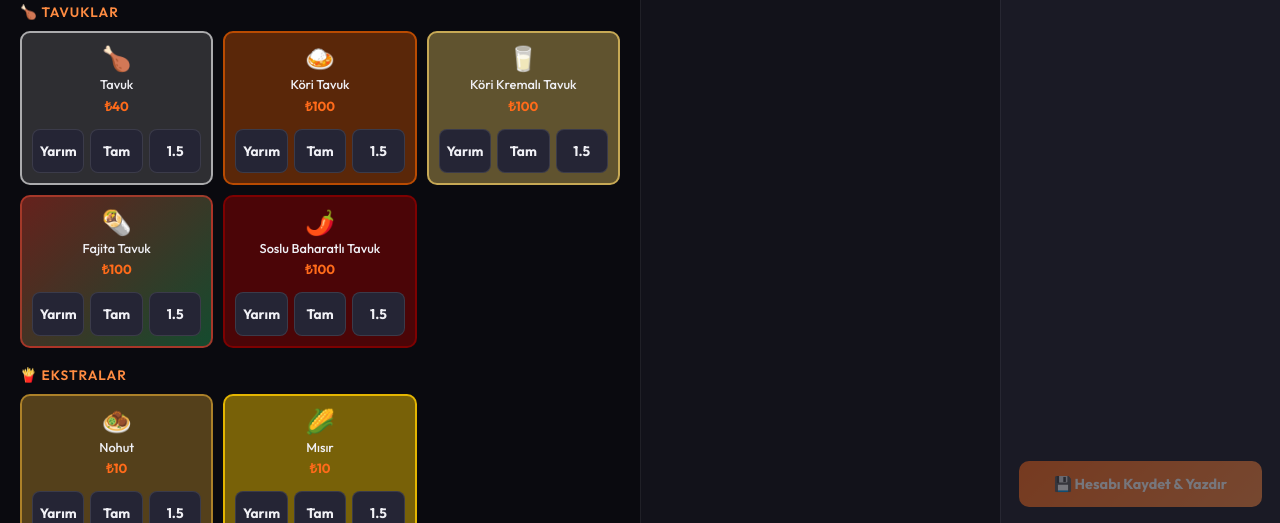
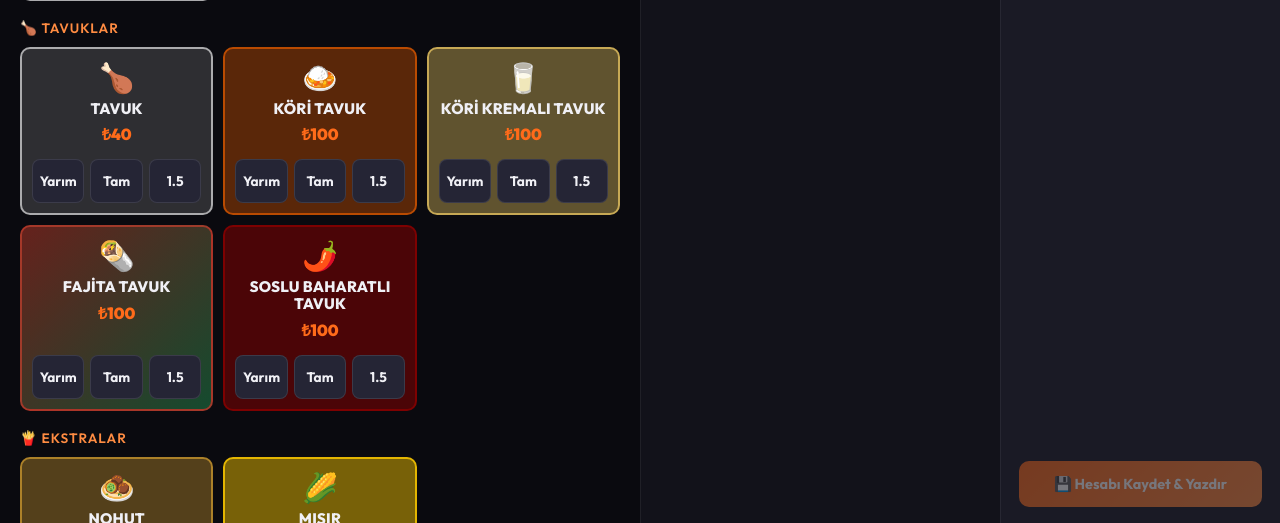
Before and after one commit to yusufylmaz19/pilavcihalil, a plain HTML site: page hesap.html in a window 1280 px wide. Shown: the part 277-800 px from the top of the page. Drawn offline with Linux system fonts and the light colour scheme.

Commit message:
feat: add CSS styles for the hesap page layout and item components

```diff
--- a/css/hesap.css
+++ b/css/hesap.css
@@ -129,9 +129,9 @@ body {
 }
 .item-btn:active { transform: scale(0.96); }
 .item-main { text-align: center; pointer-events: none; }
-.item-main .emoji { font-size: 1.5rem; margin-bottom: 4px; }
-.item-main .name { font-size: 0.8rem; font-weight: 500; line-height: 1.2; margin-bottom: 4px; }
-.item-main .price { font-size: 0.82rem; font-weight: 700; color: var(--orange); }
+.item-main .emoji { font-size: 1.8rem; margin-bottom: 6px; }
+.item-main .name { font-size: 0.95rem; font-weight: 800; line-height: 1.1; margin-bottom: 6px; text-transform: uppercase; letter-spacing: 0.2px; }
+.item-main .price { font-size: 1rem; font-weight: 900; color:  var(--orange);}
 
 .item-portions {
   display: flex; gap: 6px; margin-top: 14px; z-index: 2;
```
